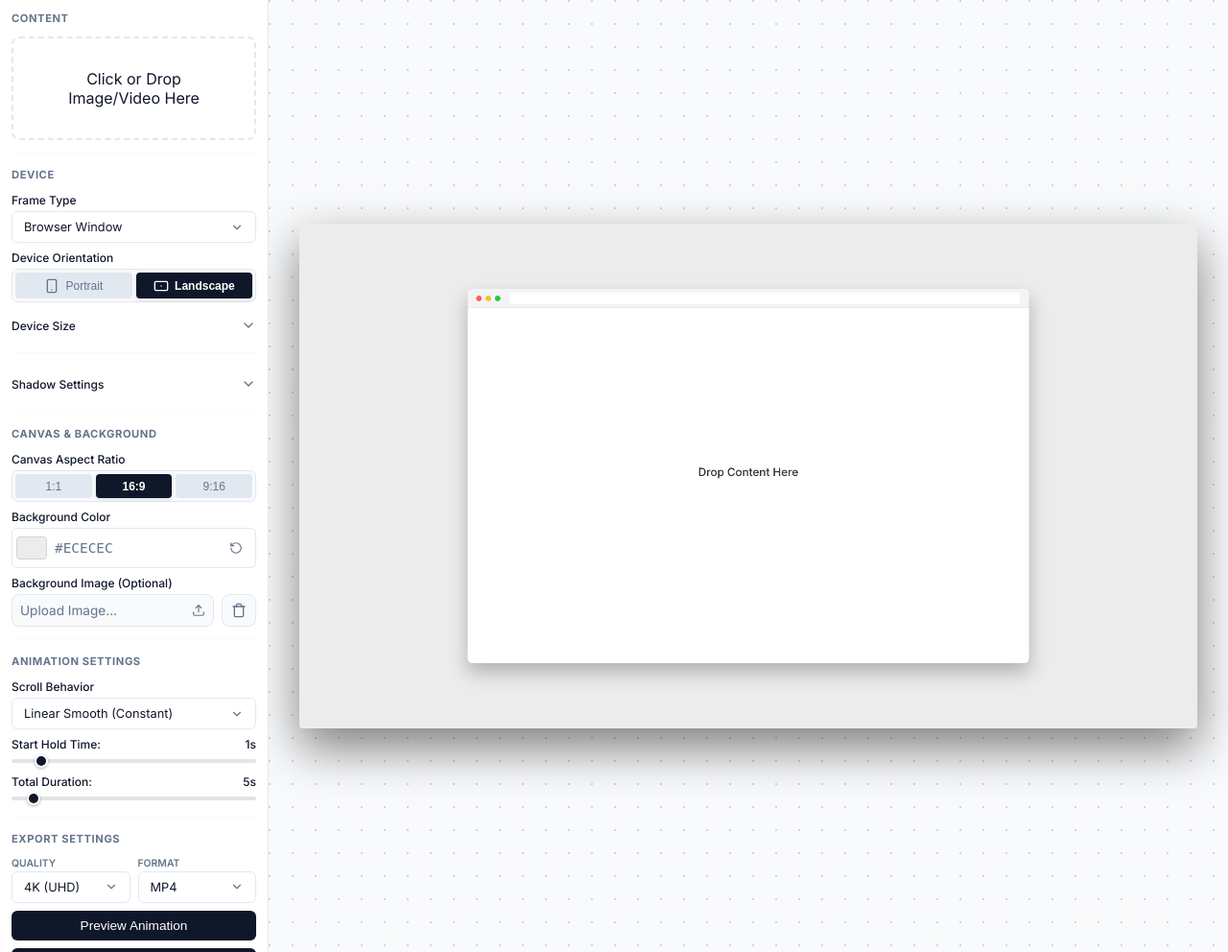
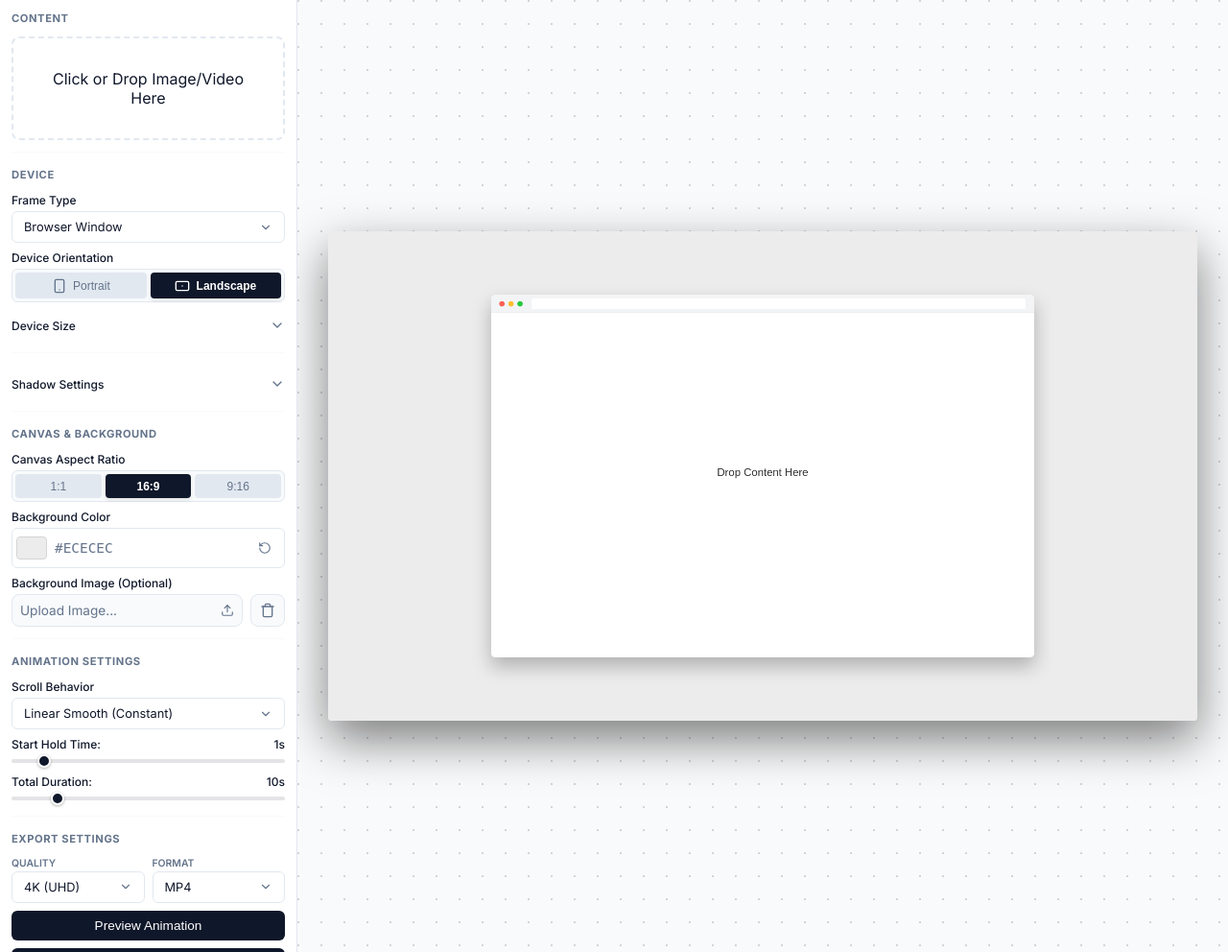
Before and after one commit to Deepender25/Presenta, a Python web app: template templates/index.html in a window 1280 px wide. Shown: the part 60-1052 px from the top of the page at 96% size. Run offline with Jinja, Linux system fonts and the light colour scheme; the template is opened without the code that fills it, so the values that code supplies are empty.

Commit message:
fix: Sidebar width, dropdown z-index, layout shifts & default duration

```diff
--- a/static/css/style.css
+++ b/static/css/style.css
@@ -68,17 +68,15 @@ main {
 
 /* Sidebar */
 aside {
-    width: 280px;
-    /* Reduced from 320px */
+    width: 310px;
+    /* Increased by ~10% from 280px */
     background-color: var(--bg-primary);
     border-right: 1px solid var(--border);
     padding: 0.75rem;
-    /* Reduced padding */
     overflow-y: auto;
     display: flex;
     flex-direction: column;
     gap: 1rem;
-    /* Compact gap */
 }
 
 /* Scrollbar styling for sidebar to keep it subtle */
@@ -528,8 +526,8 @@ canvas:active {
 /* Fix Human Settings Height Jump */
 #interval-settings,
 #custom-stops-settings {
-    min-height: 4.5rem;
-    /* Ensure consistent height */
+    min-height: 6rem;
+    /* Increased from 4.5rem to match Fixed% height */
     display: flex;
     flex-direction: column;
     justify-content: center;
@@ -557,6 +555,14 @@ canvas:active {
     transition: all 0.2s;
 }
 
+.custom-select-header .selected-text {
+    white-space: nowrap;
+    overflow: hidden;
+    text-overflow: ellipsis;
+    margin-right: 8px;
+    /* Gap from chevron */
+}
+
 .custom-select-header:hover {
     border-color: #cbd5e1;
 }
@@ -576,15 +582,14 @@ canvas:active {
 }
 
 .custom-select-list {
-    position: absolute;
-    top: calc(100% + 4px);
-    left: 0;
-    width: 100%;
+    position: fixed;
+    /* Fixed to viewport to avoid clipping */
+    /* top/left/width set by JS */
     background-color: #fff;
     border: 1px solid var(--border);
     border-radius: 6px;
     box-shadow: 0 4px 12px rgba(0, 0, 0, 0.1);
-    z-index: 100;
+    z-index: 99999;
     max-height: 200px;
     overflow-y: auto;
     padding: 4px;
--- a/static/js/app.js
+++ b/static/js/app.js
@@ -627,6 +627,17 @@ document.addEventListener('DOMContentLoaded', () => {
                 list.appendChild(item);
             });
 
+            // Append List to Body to avoid clipping/z-index issues
+            document.body.appendChild(list);
+
+            // Update Position logic
+            const updatePosition = () => {
+                const rect = header.getBoundingClientRect();
+                list.style.top = `${rect.bottom + 4}px`;
+                list.style.left = `${rect.left}px`;
+                list.style.width = `${rect.width}px`;
+            };
+
             // Header Click
             header.onclick = (e) => {
                 e.stopPropagation();
@@ -640,16 +651,33 @@ document.addEventListener('DOMContentLoaded', () => {
                 });
 
                 if (list.classList.contains('hidden')) {
+                    // Open
+                    updatePosition();
                     list.classList.remove('hidden');
                     header.classList.add('active');
                 } else {
+                    // Close
                     list.classList.add('hidden');
                     header.classList.remove('active');
                 }
             };
 
+            // Handle scroll/resize to close dropdowns
+            window.addEventListener('scroll', () => {
+                if (!list.classList.contains('hidden')) {
+                    list.classList.add('hidden');
+                    header.classList.remove('active');
+                }
+            }, true); // Capture phase to catch all scrolls
+            window.addEventListener('resize', () => {
+                if (!list.classList.contains('hidden')) {
+                    list.classList.add('hidden');
+                    header.classList.remove('active');
+                }
+            });
+
             wrapper.appendChild(header);
-            wrapper.appendChild(list);
+            // wrapper.appendChild(list); // Moved to body
             select.parentNode.insertBefore(wrapper, select.nextSibling);
 
             // Sync external changes
--- a/static/js/renderer.js
+++ b/static/js/renderer.js
@@ -359,6 +359,10 @@ class CanvasRenderer {
             await new Promise(r => img.onload = r);
             this.content = img;
             this.contentType = 'image';
+
+            // Auto-set duration to 10s default for images
+            this.config.duration = 10;
+            if (this.callbacks.onDurationChange) this.callbacks.onDurationChange(10);
         }
         this.currentTime = 0; this.draw();
     }
--- a/templates/index.html
+++ b/templates/index.html
@@ -5,7 +5,7 @@
     <meta charset="UTF-8">
     <meta name="viewport" content="width=device-width, initial-scale=1.0">
     <title>Presenta - Video Mockup Generator</title>
-    <link rel="stylesheet" href="/static/css/style.css?v=11">
+    <link rel="stylesheet" href="/static/css/style.css?v=16">
     <!-- Google Fonts -->
     <link rel="preconnect" href="https://fonts.googleapis.com">
     <link rel="preconnect" href="https://fonts.gstatic.com" crossorigin>
@@ -234,7 +234,7 @@
                         <div class="input-wrapper">
                             <div class="segmented-control" id="human-mode-group">
                                 <button class="toggle-btn active" data-value="fixed">Fixed %</button>
-                                <button class="toggle-btn" data-value="custom">Custom Stops</button>
+                                <button class="toggle-btn" data-value="custom">Custom Stop</button>
                             </div>
                         </div>
 
@@ -266,8 +266,8 @@
                         <input type="range" id="hold-start" value="1" min="0" max="10" step="0.5">
                     </div>
                     <div class="input-wrapper">
-                        <label>Total Duration: <span id="duration-val">5s</span></label>
-                        <input type="range" id="duration" min="1" max="60" value="5">
+                        <label>Total Duration: <span id="duration-val">10s</span></label>
+                        <input type="range" id="duration" min="1" max="60" value="10">
                     </div>
                 </div>
 
@@ -311,8 +311,8 @@
             </section>
         </main>
 
-        <script src="/static/js/renderer.js?v=22"></script>
-        <script src="/static/js/app.js?v=25"></script>
+        <script src="/static/js/renderer.js?v=26"></script>
+        <script src="/static/js/app.js?v=27"></script>
     </body>
 
 </html>
```
